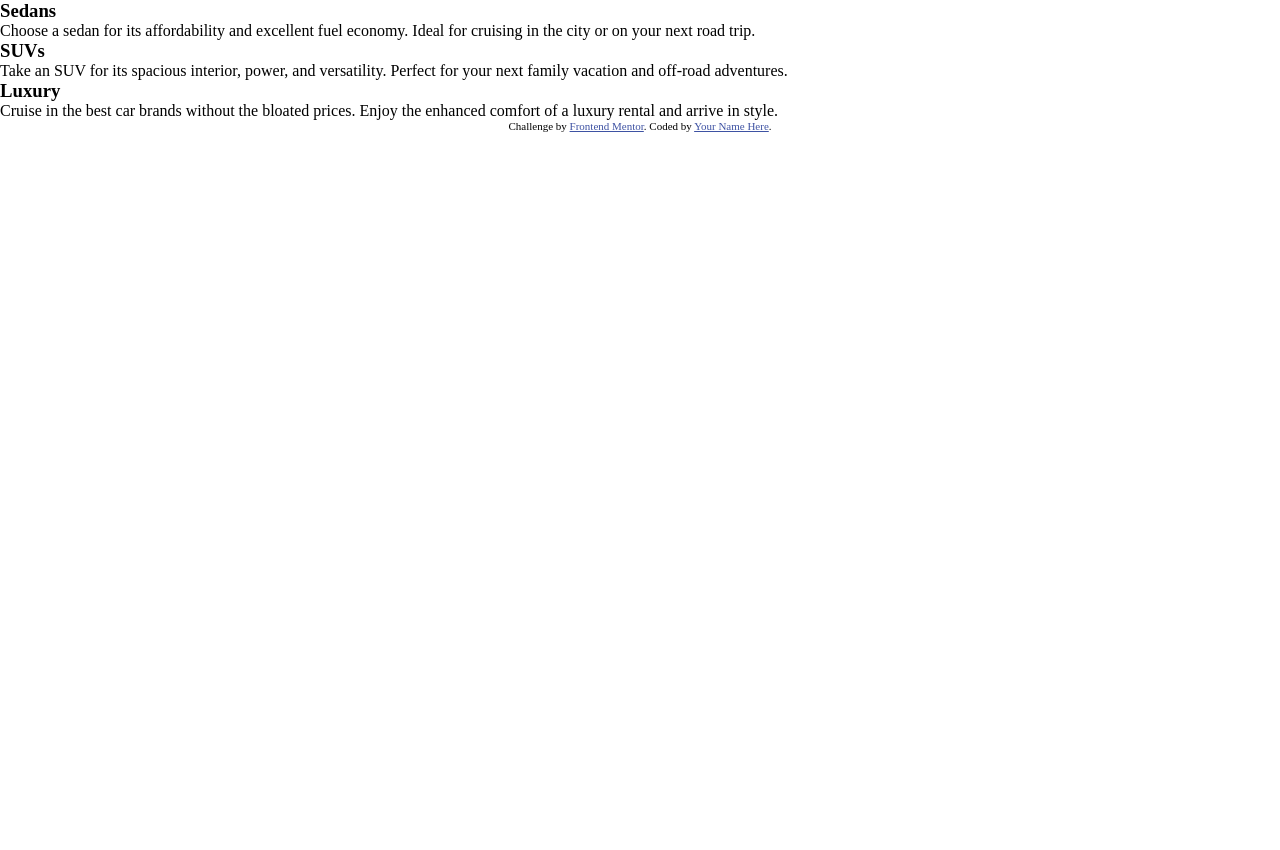
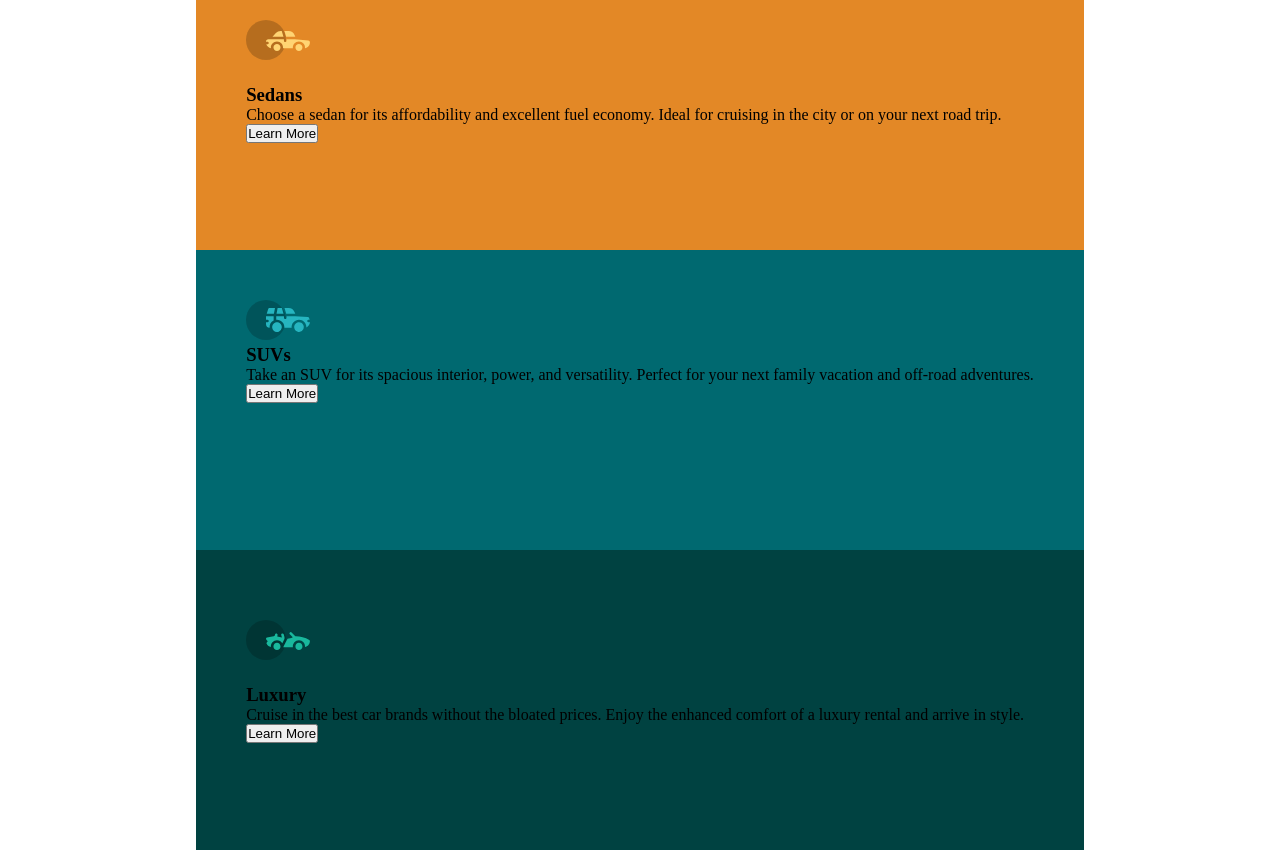
Before and after one commit to amallen1/columnPreviewCard, a plain HTML site: page index.html in a window 1280 px wide. Before the commit the page ends 800 px from the top, so only its background shows below. Drawn offline with Linux system fonts and the light colour scheme.

Commit message:
set up CSS grid

```diff
--- a/index.html
+++ b/index.html
@@ -3,7 +3,7 @@
   <head>
     <meta charset="UTF-8" />
     <meta name="viewport" content="width=device-width, initial-scale=1.0" />
-    <link rel="stylesheet" href="styles.css">
+    <link rel="stylesheet" href="styles.css" />
     <!-- displays site properly based on user's device -->
 
     <link
@@ -14,44 +14,40 @@
     />
 
     <title>Frontend Mentor | 3-column preview card component</title>
-
-    <!-- Feel free to remove these styles or customise in your own stylesheet 👍 -->
-    <style>
-      .attribution {
-        font-size: 11px;
-        text-align: center;
-      }
-      .attribution a {
-        color: hsl(228, 45%, 44%);
-      }
-    </style>
   </head>
   <body>
     <div class="grid">
-      <h3>Sedans</h3>
-      <p>
+      <div class="grid-item" id="card-1">
+        <img class="card-img" src="images/icon-sedans.svg" alt="Sedan" />
+        <h3 class="card-heading">Sedans</h3>
+        <p class="card-description">
           Choose a sedan for its affordability and excellent fuel economy. Ideal
           for cruising in the city or on your next road trip.
         </p>
+        <button class="learn-btn">Learn More</button>
+      </div>
 
-      <h3>SUVs</h3>
-      <p>
+      <div class="grid-item" id="card-2">
+        <img src="images/icon-suvs.svg" alt="SUV" />
+        <h3 class="card-heading">SUVs</h3>
+        <p class="card-description">
           Take an SUV for its spacious interior, power, and versatility. Perfect
           for your next family vacation and off-road adventures.
         </p>
+        <button class="learn-btn">Learn More</button>
+      </div>
 
-      <h3>Luxury</h3>
-      <p>
+      <div class="grid-item" id="card-3">
+        <img class="card-img" src="images/icon-luxury.svg" alt="Luxury car" />
+        <h3 class="card-heading">Luxury</h3>
+        <p class="card-description">
           Cruise in the best car brands without the bloated prices. Enjoy the
           enhanced comfort of a luxury rental and arrive in style.
         </p>
+        <button class="learn-btn">Learn More</button>
+      </div>
     </div>
 
-    <div class="attribution">
-      Challenge by
-      <a href="https://www.frontendmentor.io?ref=challenge" target="_blank"
-        >Frontend Mentor</a
-      >. Coded by <a href="#">Your Name Here</a>.
-    </div>
+
   </body>
 </html>
--- a/styles.scss
+++ b/styles.scss
@@ -1,5 +1,47 @@
 * {
-    margin:0;
-    padding: 0;
-    box-sizing: border-box;
+  margin: 0;
+  padding: 0;
+  box-sizing: border-box;
 }
+
+html, body {
+    height: 100%;
+}
+
+body {
+  width: 100%;
+  height: 100vh;
+  display: flex;
+  justify-content: center;
+  align-items: center;
+}
+
+.grid {
+  display: grid;
+  grid-template-columns: auto;
+  grid-template-rows: repeat(3, 300px);
+  grid-template-areas: "card-1" "card-2" "card-3";
+  margin: 0px 1.5em;
+}
+
+.grid-item {
+    padding: 50px;
+}
+
+#card-1 {
+  border-top-left-radius: 7px;
+  border-top-right-radius: 7px;
+  background-color: hsl(31, 77%, 52%);
+}
+
+.card-img {
+    padding: 20px 0px;
+}
+
+#card-2 {
+  background-color: hsl(184, 100%, 22%);
+}
+
+#card-3 {
+  background-color: hsl(179, 100%, 13%);
+}
```
Also changed, not shown: styles.css, 1 other file. Lines whose indentation alone changed are shown as unchanged.
